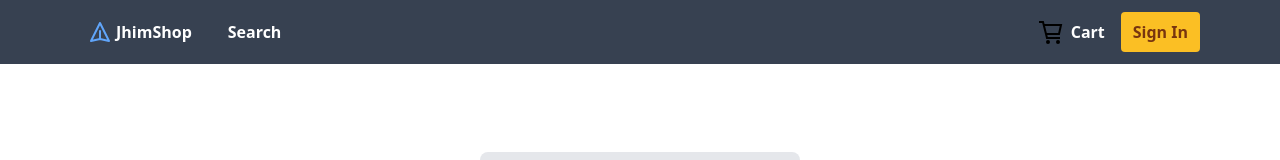
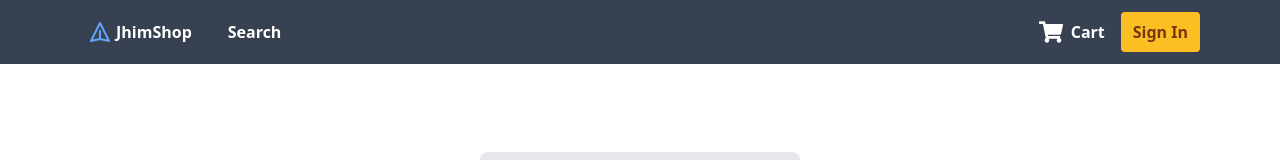
Before and after one commit to jhimson/e-commerce-full-stack, a React (Create React App) app in the folder client/: page / in a window 1280 px wide. Shown: the top 160 px of the page. Built offline with nearby package versions, Linux system fonts and the light colour scheme.

Commit message:
style: change cart icon color to white

```diff
--- a/client/src/components/Navbar.jsx
+++ b/client/src/components/Navbar.jsx
@@ -1,7 +1,7 @@
 /* eslint-disable react/button-has-type */
 /* eslint-disable jsx-a11y/anchor-is-valid */
 import React, { useState } from 'react';
-import { GrCart } from 'react-icons/gr';
+import { FaShoppingCart } from 'react-icons/fa';
 
 const Navbar = () => {
   const [mobileMenuIsVisible, setMobileMenuIsVisible] = useState(false);
@@ -52,7 +52,7 @@ const Navbar = () => {
                 href="#"
                 className="flex items-center px-3 py-5 space-x-2 text-white"
               >
-                <GrCart size="1.5em" />
+                <FaShoppingCart size="1.5em" color="white" />
                 <span>Cart</span>
               </a>
               <a
@@ -102,7 +102,7 @@ const Navbar = () => {
             href="#"
             className="flex px-4 py-2 mb-2 space-x-1 text-sm text-white hover:bg-gray-200"
           >
-            <GrCart size="1.5em" />
+            <FaShoppingCart size="1.5em" color="white" />
             <span>Cart</span>
           </a>
           <a
```
Also changed, not shown: 1 other file (tests, documents, lock files or other folders).
